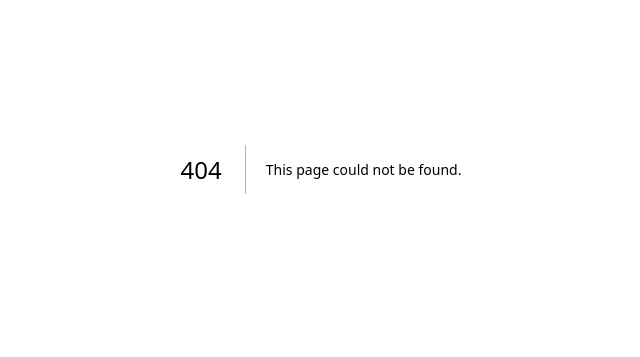
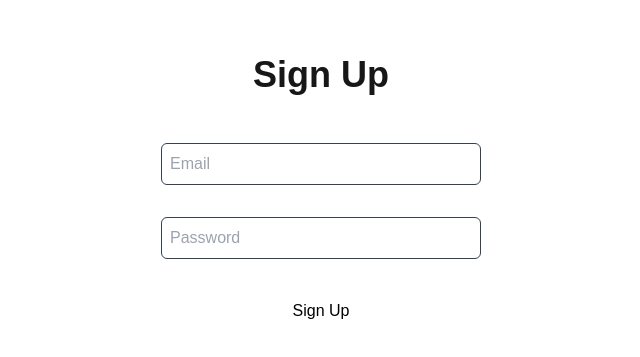
Before and after one commit to Sarmad426/nextjs-multi-step-form, a Next.js app: page /sign-up in a window 1280 px wide. Before the commit this address had no page. Shown: the part 231-588 px from the top of the page, without its empty margins (319-959 px from the left). Built offline with nearby package versions, Linux system fonts and the light colour scheme; no server answers.

Commit message:
Basic sign up and sign in page

```diff
--- /dev/null
+++ b/app/(auth)/sign-in/page.tsx
@@ -0,0 +1,54 @@
+"use client";
+
+import React, { useState } from "react";
+import { signInWithEmailAndPassword } from "firebase/auth";
+import { auth } from "@/firebaseConfig";
+
+function Login() {
+  const [email, setEmail] = useState("");
+  const [password, setPassword] = useState("");
+  const [error, setError] = useState(null);
+
+  const handleLogin = async (e: React.FormEvent<HTMLFormElement>) => {
+    e.preventDefault();
+    try {
+      await signInWithEmailAndPassword(auth, email, password);
+      console.log("User logged in");
+    } catch (error: unknown) {
+      setError(error.message);
+    }
+  };
+
+  return (
+    <div className="h-screen flex flex-col items-center justify-center">
+      <h2 className="my-12 lg:text-4xl md:text-3xl text-2xl font-semibold">
+        Login
+      </h2>
+      <form onSubmit={handleLogin} className="flex flex-col items-center gap-8">
+        <input
+          type="email"
+          placeholder="Email"
+          value={email}
+          onChange={(e) => setEmail(e.target.value)}
+          className="p-2 rounded-md text-white bg-transparent border border-gray-700 w-[20rem]"
+        />
+        <input
+          type="password"
+          placeholder="Password"
+          value={password}
+          onChange={(e) => setPassword(e.target.value)}
+          className="p-2 rounded-md text-white bg-transparent border border-gray-700 w-[20rem]"
+        />
+        <button
+          type="submit"
+          className="bg-white text-black rounded-md p-2 cursor-pointer"
+        >
+          Continue
+        </button>
+      </form>
+      {error && <p>{error}</p>}
+    </div>
+  );
+}
+
+export default Login;
--- /dev/null
+++ b/app/(auth)/sign-up/page.tsx
@@ -0,0 +1,77 @@
+"use client";
+
+import React, { useState } from "react";
+import { createUserWithEmailAndPassword } from "firebase/auth";
+import { auth } from "@/firebaseConfig"; // import initialized Firebase auth
+
+function SignUp() {
+  const [email, setEmail] = useState("");
+  const [password, setPassword] = useState("");
+  const [error, setError] = useState(null);
+  const [success, setSuccess] = useState(null);
+  const [userEmail, setUserEmail] = useState(null); // State to store user email
+
+  const handleSignUp = async (e) => {
+    e.preventDefault();
+    setError(null);
+    setSuccess(null);
+    setUserEmail(null); // Reset the user email state on new submission
+    try {
+      const userCredential = await createUserWithEmailAndPassword(
+        auth,
+        email,
+        password
+      );
+      setSuccess("User registered successfully!");
+      setUserEmail(userCredential.user.email); // Set the email of the signed-up user
+    } catch (error) {
+      setError(error.message);
+    }
+  };
+
+  return (
+    <div className="h-screen flex flex-col items-center justify-center">
+      <h2 className="my-12 lg:text-4xl md:text-3xl text-2xl font-semibold">
+        Sign Up
+      </h2>
+      <form
+        onSubmit={handleSignUp}
+        className="flex flex-col items-center gap-8"
+      >
+        <input
+          type="email"
+          placeholder="Email"
+          value={email}
+          onChange={(e) => setEmail(e.target.value)}
+          className="p-2 rounded-md text-white bg-transparent border border-gray-700 w-[20rem]"
+        />
+        <input
+          type="password"
+          placeholder="Password"
+          value={password}
+          onChange={(e) => setPassword(e.target.value)}
+          className="p-2 rounded-md text-white bg-transparent border border-gray-700 w-[20rem]"
+        />
+        <button
+          type="submit"
+          className="bg-white text-black rounded-md p-2 cursor-pointer"
+        >
+          Sign Up
+        </button>
+      </form>
+      {error && <p className="text-red-500">{error}</p>}
+      {success && <p className="text-teal-500">{success}</p>}
+
+      {/* Display the user's email if registration was successful */}
+      {userEmail && (
+        <div className="mt-4 p-4 rounded-md bg-gray-800 text-white">
+          <p>
+            Welcome, <span className="font-semibold">{userEmail}</span>!
+          </p>
+        </div>
+      )}
+    </div>
+  );
+}
+
+export default SignUp;
```
